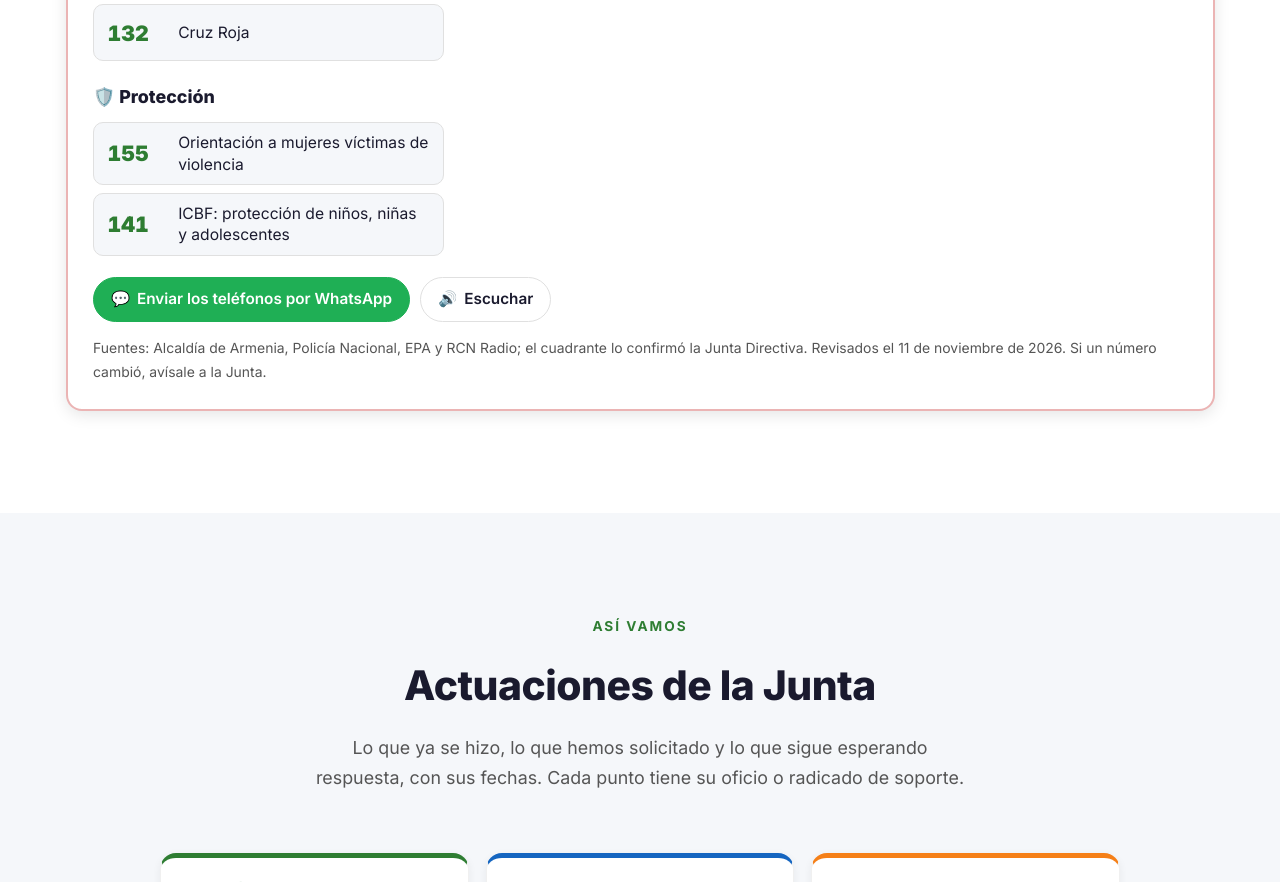
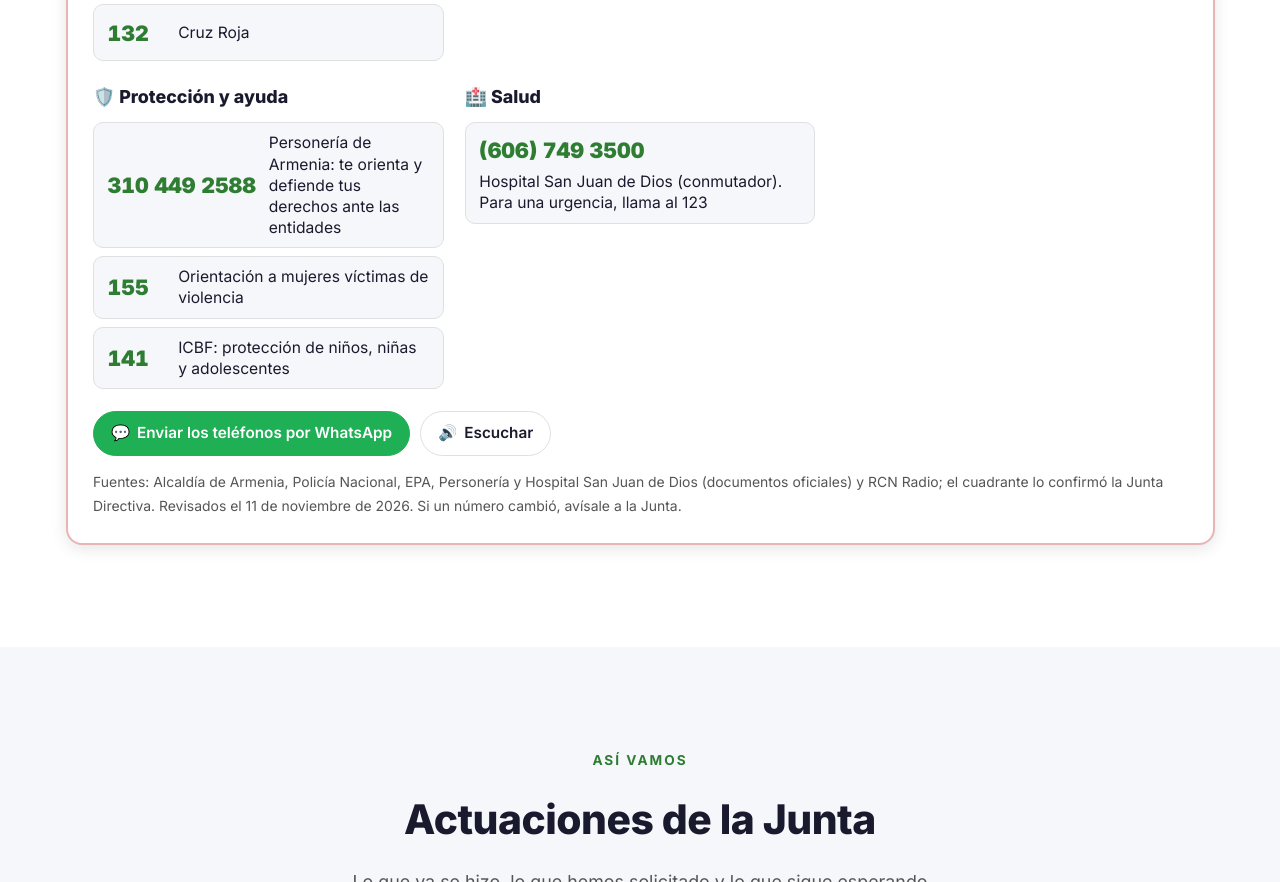
Before and after one commit to Droko1982/jac-barrio-profesionales, a plain HTML site: page index.html in a window 1280 px wide. Shown: the part 2589-3471 px from the top of the page. Drawn offline with Linux system fonts and the light colour scheme.

Commit message:
Teléfonos útiles: Personería de Armenia y Hospital San Juan de Dios
Números tomados de documentos oficiales de cada entidad.

```diff
--- a/index.html
+++ b/index.html
@@ -299,19 +299,27 @@
                         </div>
 
                         <div class="tel__grupo">
-                            <h4 class="tel__grupo-title">🛡️ Protección</h4>
+                            <h4 class="tel__grupo-title">🛡️ Protección y ayuda</h4>
                             <ul class="tel__lista">
+                                <li><a class="tel__item" href="tel:+573104492588"><span class="tel__num">310 449 2588</span><span class="tel__desc">Personería de Armenia: te orienta y defiende tus derechos ante las entidades</span></a></li>
                                 <li><a class="tel__item" href="tel:155"><span class="tel__num">155</span><span class="tel__desc">Orientación a mujeres víctimas de violencia</span></a></li>
                                 <li><a class="tel__item" href="tel:141"><span class="tel__num">141</span><span class="tel__desc">ICBF: protección de niños, niñas y adolescentes</span></a></li>
                             </ul>
                         </div>
+
+                        <div class="tel__grupo">
+                            <h4 class="tel__grupo-title">🏥 Salud</h4>
+                            <ul class="tel__lista">
+                                <li><a class="tel__item" href="tel:+576067493500"><span class="tel__num">(606) 749 3500</span><span class="tel__desc">Hospital San Juan de Dios (conmutador). Para una urgencia, llama al 123</span></a></li>
+                            </ul>
+                        </div>
                     </div>
 
                     <div class="tel__acciones">
-                        <a class="act-btn act-btn--wa" href="https://wa.me/?text=%F0%9F%93%9E%20Tel%C3%A9fonos%20%C3%BAtiles%20para%20el%20barrio%20Los%20Profesionales%3A%0A%F0%9F%9A%A8%20Emergencias%3A%20123%0ADefensa%20Civil%3A%20144%0ABomberos%3A%20119%20o%20316%20233%202682%0ACruz%20Roja%3A%20132%0ACuadrante%2017%20(Polic%C3%ADa)%3A%20312%20822%201634%0AGaula%3A%20165%0AEDEQ%20(energ%C3%ADa)%3A%20115%0AEPA%20(agua)%3A%20116%0AEfigas%20(gas)%3A%20164%0AMujer%3A%20155%20%C2%B7%20ICBF%3A%20141%0AM%C3%A1s%20en%20https%3A%2F%2Fdroko1982.github.io%2Fjac-barrio-profesionales%2F%23telefonos" target="_blank" rel="noopener"><span aria-hidden="true">💬</span> Enviar los teléfonos por WhatsApp</a>
+                        <a class="act-btn act-btn--wa" href="https://wa.me/?text=%F0%9F%93%9E%20Tel%C3%A9fonos%20%C3%BAtiles%20para%20el%20barrio%20Los%20Profesionales%3A%0A%F0%9F%9A%A8%20Emergencias%3A%20123%0ADefensa%20Civil%3A%20144%0ABomberos%3A%20119%20o%20316%20233%202682%0ACruz%20Roja%3A%20132%0ACuadrante%2017%20(Polic%C3%ADa)%3A%20312%20822%201634%0AGaula%3A%20165%0AEDEQ%20(energ%C3%ADa)%3A%20115%0AEPA%20(agua)%3A%20116%0AEfigas%20(gas)%3A%20164%0APersoner%C3%ADa%3A%20310%20449%202588%0AHospital%20San%20Juan%20de%20Dios%3A%20(606)%20749%203500%0AMujer%3A%20155%20%C2%B7%20ICBF%3A%20141%0AM%C3%A1s%20en%20https%3A%2F%2Fdroko1982.github.io%2Fjac-barrio-profesionales%2F%23telefonos" target="_blank" rel="noopener"><span aria-hidden="true">💬</span> Enviar los teléfonos por WhatsApp</a>
                         <button type="button" class="act-btn" data-listen="#telefonos" hidden><span aria-hidden="true">🔊</span> Escuchar</button>
                     </div>
-                    <p class="tel__fuente">Fuentes: Alcaldía de Armenia, Policía Nacional, EPA y RCN Radio; el cuadrante lo confirmó la Junta Directiva. Revisados el 11 de noviembre de 2026. Si un número cambió, avísale a la Junta.</p>
+                    <p class="tel__fuente">Fuentes: Alcaldía de Armenia, Policía Nacional, EPA, Personería y Hospital San Juan de Dios (documentos oficiales) y RCN Radio; el cuadrante lo confirmó la Junta Directiva. Revisados el 11 de noviembre de 2026. Si un número cambió, avísale a la Junta.</p>
                 </div>
             </div>
         </section>
```
